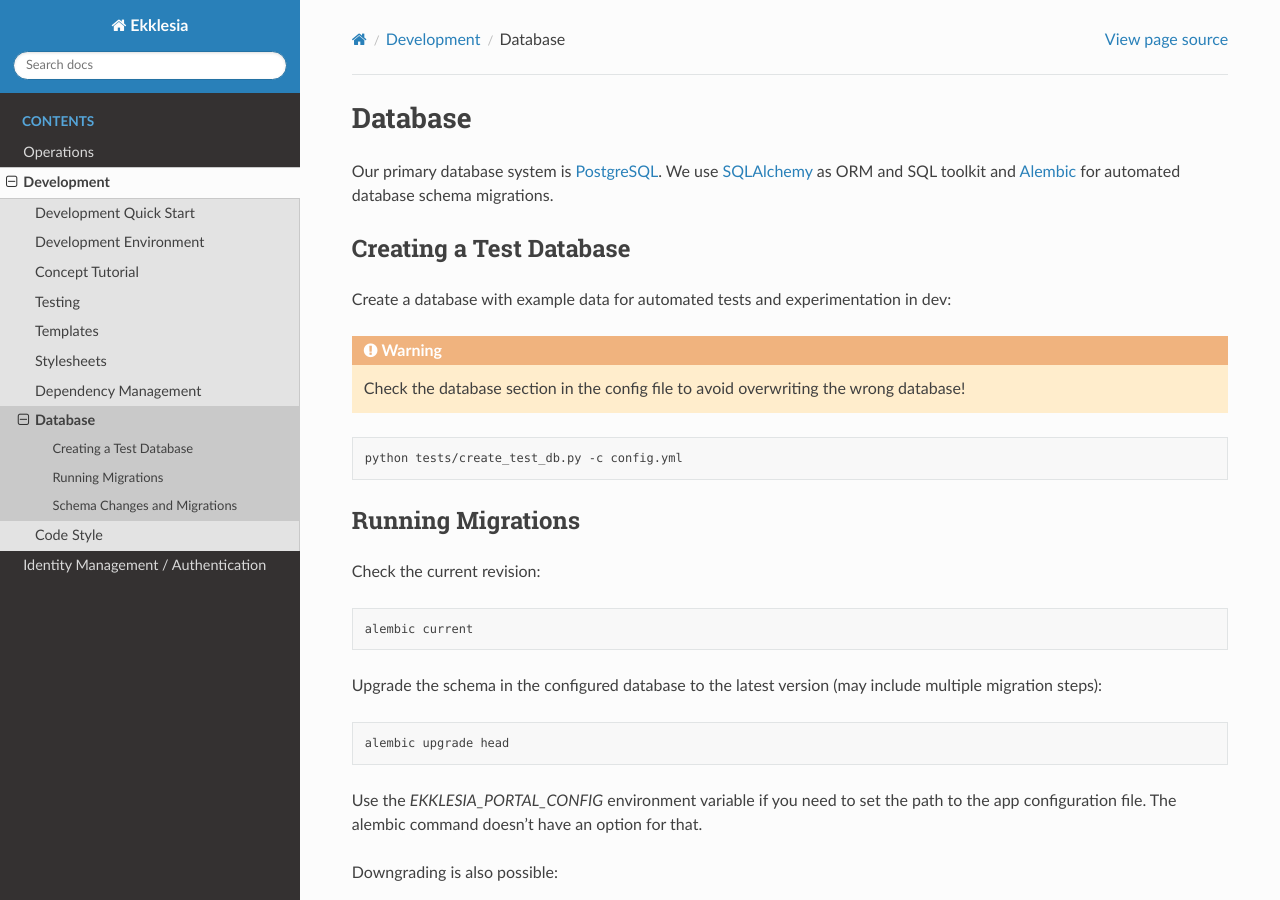
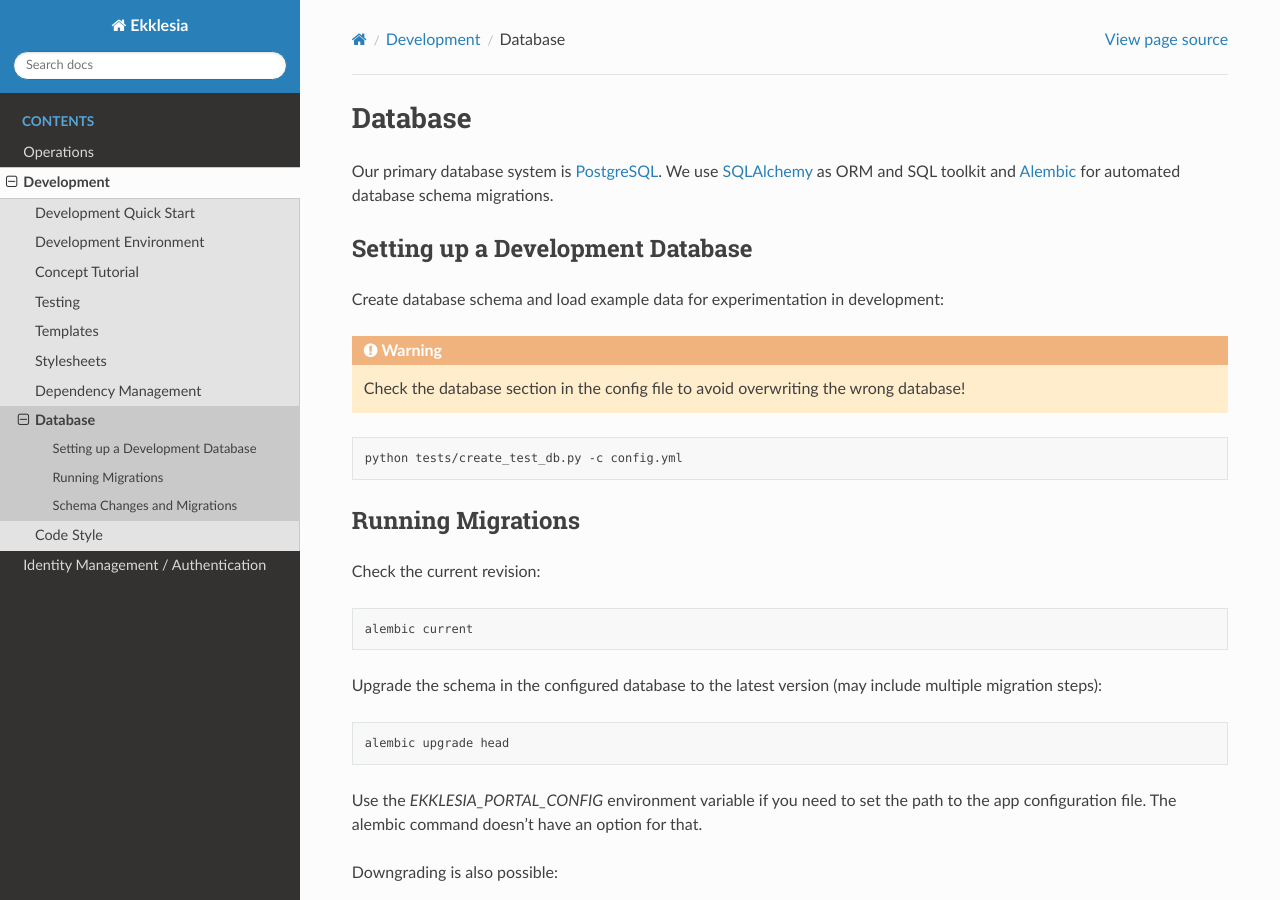
Before and after one commit to edemocracy/ekklesia, a Sphinx documentation site: the page built from docs/development/database.rst, in a window 1280 px wide and 900 px high. Built offline with Sphinx 7.4.7 and the Read the Docs theme 2.0.0, drawn with Linux system fonts in a browser that asks for light colours.

Commit message:
Various cleanups/fixes in dev docs

```diff
--- a/docs/development/database.rst
+++ b/docs/development/database.rst
@@ -10,11 +10,10 @@ We use `SQLAlchemy <https://www.sqlalchemy.org>`_ as ORM and SQL toolkit and
 `Alembic <https://alembic.sqlalchemy.org>`_ for automated database schema migrations.
 
 
-Creating a Test Database
-========================
+Setting up a Development Database
+=================================
 
-Create a database with example data for automated tests and
-experimentation in dev:
+Create database schema and load example data for experimentation in development:
 
 .. warning::
 
```
Also changed, not shown: docs/development/quickstart.rst (+10 -13 lines).
